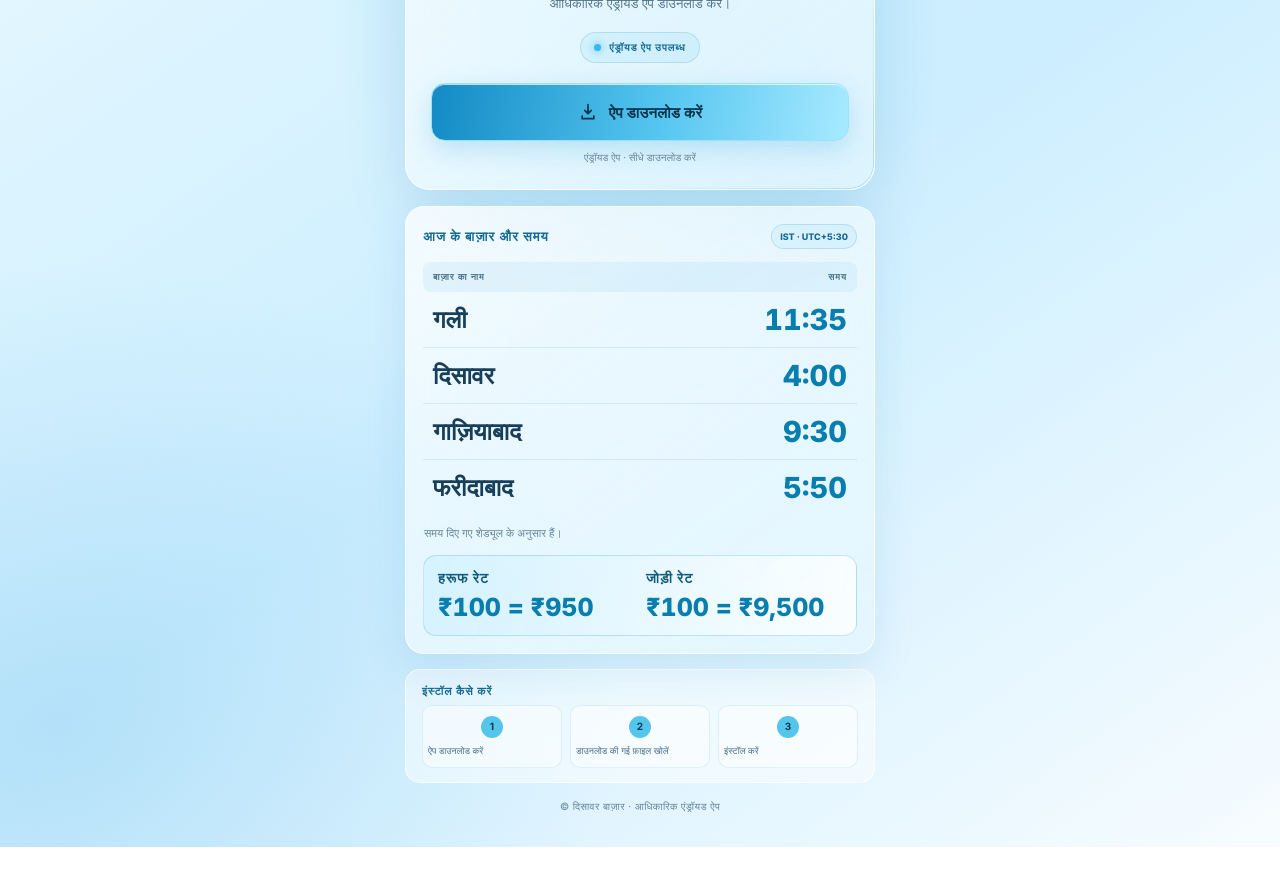
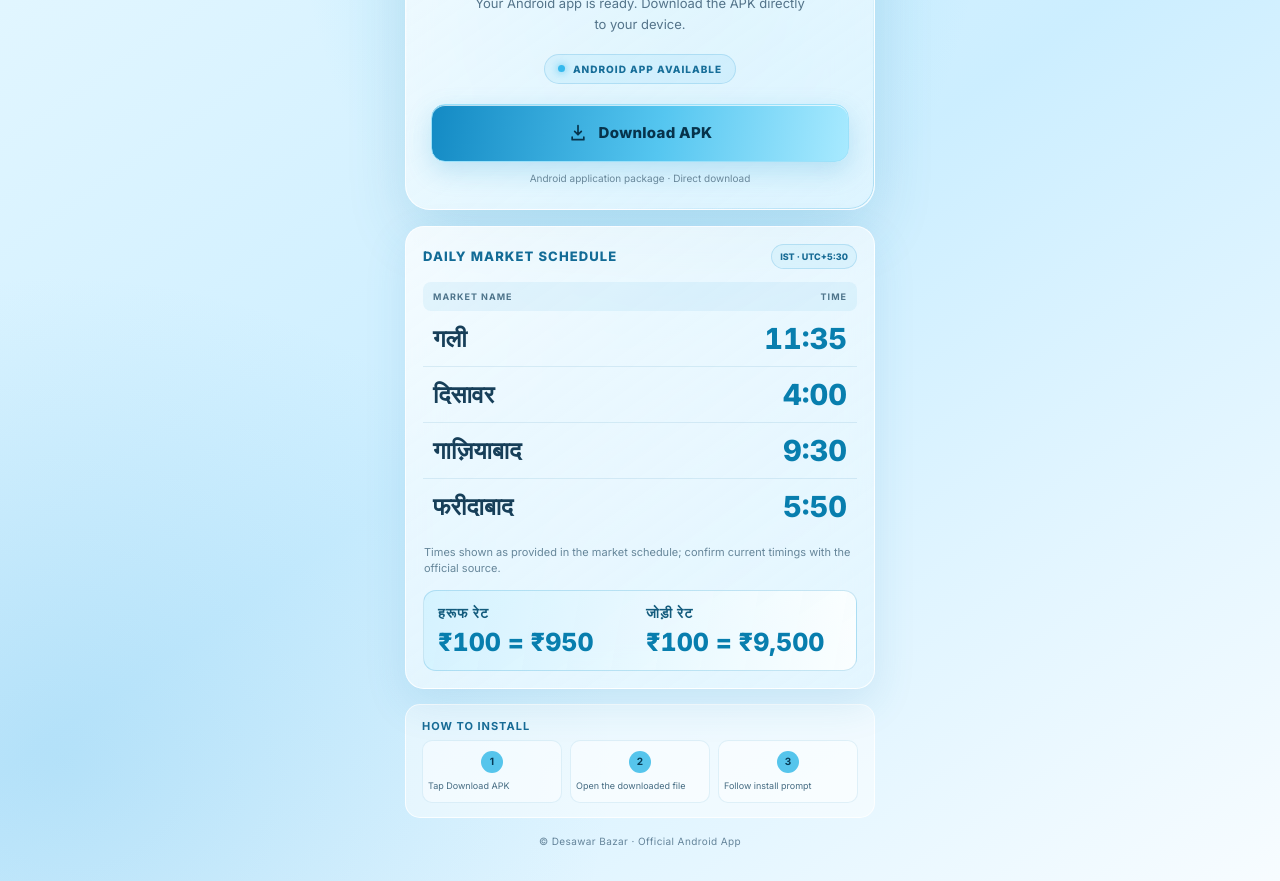
Before and after one commit to ashoksahani7082/Desawar-bazar, a plain HTML site: page index.html in a window 1280 px wide. Shown: the part 315-1196 px from the top of the page. Before the commit the page ends 1162 px from the top, so only its background shows below. Drawn offline with Linux system fonts and the light colour scheme.

Commit message:
Keep Hindi only for market names and game rates

```diff
--- a/index.html
+++ b/index.html
@@ -1,11 +1,11 @@
 <!DOCTYPE html>
-<html lang="hi">
+<html lang="en">
 <head>
 <meta charset="UTF-8">
 <meta name="viewport" content="width=device-width, initial-scale=1.0">
 <meta name="theme-color" content="#dff5ff">
 <meta name="description" content="Desawar Bazar official Android app download and daily market schedule.">
-<title>दिसावर | आधिकारिक ऐप</title>
+<title>Desawar Bazar | Official App</title>
 <link rel="preconnect" href="https://fonts.googleapis.com">
 <link rel="preconnect" href="https://fonts.gstatic.com" crossorigin>
 <link href="https://fonts.googleapis.com/css2?family=Inter:wght@400;500;600;700;800&display=swap" rel="stylesheet">
@@ -76,22 +76,22 @@ src="https://www.facebook.com/tr?id=2513832369109529&ev=PageView&noscript=1" alt
 <body>
 <div class="ambient" aria-hidden="true"><div class="glow"></div></div>
 <main class="wrap">
-  <div class="topline">दिसावर में आपका स्वागत है</div>
+  <div class="topline">Welcome to</div>
   <section class="card" aria-label="Desawar Bazar Android app">
     <div class="logo-ring"><div class="logo-inner"><img src="./WhatsApp%20Image%202026-11-13%20at%2021.49.59.jpeg" alt="Desawar Bazar logo"></div></div>
-    <h1>दिसावर <span>बाज़ार</span></h1>
-    <p class="subtitle">आधिकारिक एंड्रॉयड ऐप डाउनलोड करें।</p>
-    <div class="status"><i class="dot"></i> एंड्रॉयड ऐप उपलब्ध</div>
+    <h1>Desawar <span>Bazar</span></h1>
+    <p class="subtitle">Your Android app is ready. Download the APK directly to your device.</p>
+    <div class="status"><i class="dot"></i> Android app available</div>
     <a class="download" href="./disawarbazar.apk" download="disawarbazar.apk">
       <svg viewBox="0 0 24 24" fill="none" aria-hidden="true"><path d="M12 3v11m0 0 4-4m-4 4-4-4M5 17v3h14v-3" stroke="currentColor" stroke-width="2" stroke-linecap="round" stroke-linejoin="round"/></svg>
-      ऐप डाउनलोड करें
+      Download APK
     </a>
-    <p class="file-note">एंड्रॉयड ऐप · सीधे डाउनलोड करें</p>
+    <p class="file-note">Android application package · Direct download</p>
   </section>
   <section class="market" aria-labelledby="market-title">
-    <div class="market-head"><h2 id="market-title">आज के बाज़ार और समय</h2><span class="timezone">IST · UTC+5:30</span></div>
+    <div class="market-head"><h2 id="market-title">Daily Market Schedule</h2><span class="timezone">IST · UTC+5:30</span></div>
     <table>
-      <thead><tr><th scope="col">बाज़ार का नाम</th><th scope="col" style="text-align:right">समय</th></tr></thead>
+      <thead><tr><th scope="col">Market Name</th><th scope="col" style="text-align:right">Time</th></tr></thead>
       <tbody>
         <tr><td>गली</td><td>11:35</td></tr>
         <tr><td>दिसावर</td><td>4:00</td></tr>
@@ -99,18 +99,18 @@ src="https://www.facebook.com/tr?id=2513832369109529&ev=PageView&noscript=1" alt
         <tr><td>फरीदाबाद</td><td>5:50</td></tr>
       </tbody>
     </table>
-    <p class="market-note">समय दिए गए शेड्यूल के अनुसार हैं।</p>
+    <p class="market-note">Times shown as provided in the market schedule; confirm current timings with the official source.</p>
     <div class="jodi-rate"><div><span>हरूफ रेट</span><strong>₹100 = ₹950</strong></div><div><span>जोड़ी रेट</span><strong>₹100 = ₹9,500</strong></div></div>
   </section>
   <section class="install" aria-label="Installation instructions">
-    <h2>इंस्टॉल कैसे करें</h2>
+    <h2>How to install</h2>
     <div class="steps">
-      <div class="step"><b>1</b>ऐप डाउनलोड करें</div>
-      <div class="step"><b>2</b>डाउनलोड की गई फ़ाइल खोलें</div>
-      <div class="step"><b>3</b>इंस्टॉल करें</div>
+      <div class="step"><b>1</b>Tap Download APK</div>
+      <div class="step"><b>2</b>Open the downloaded file</div>
+      <div class="step"><b>3</b>Follow install prompt</div>
     </div>
   </section>
-  <footer>© दिसावर बाज़ार · आधिकारिक एंड्रॉयड ऐप</footer>
+  <footer>© Desawar Bazar · Official Android App</footer>
 </main>
 </body>
 </html>
```
